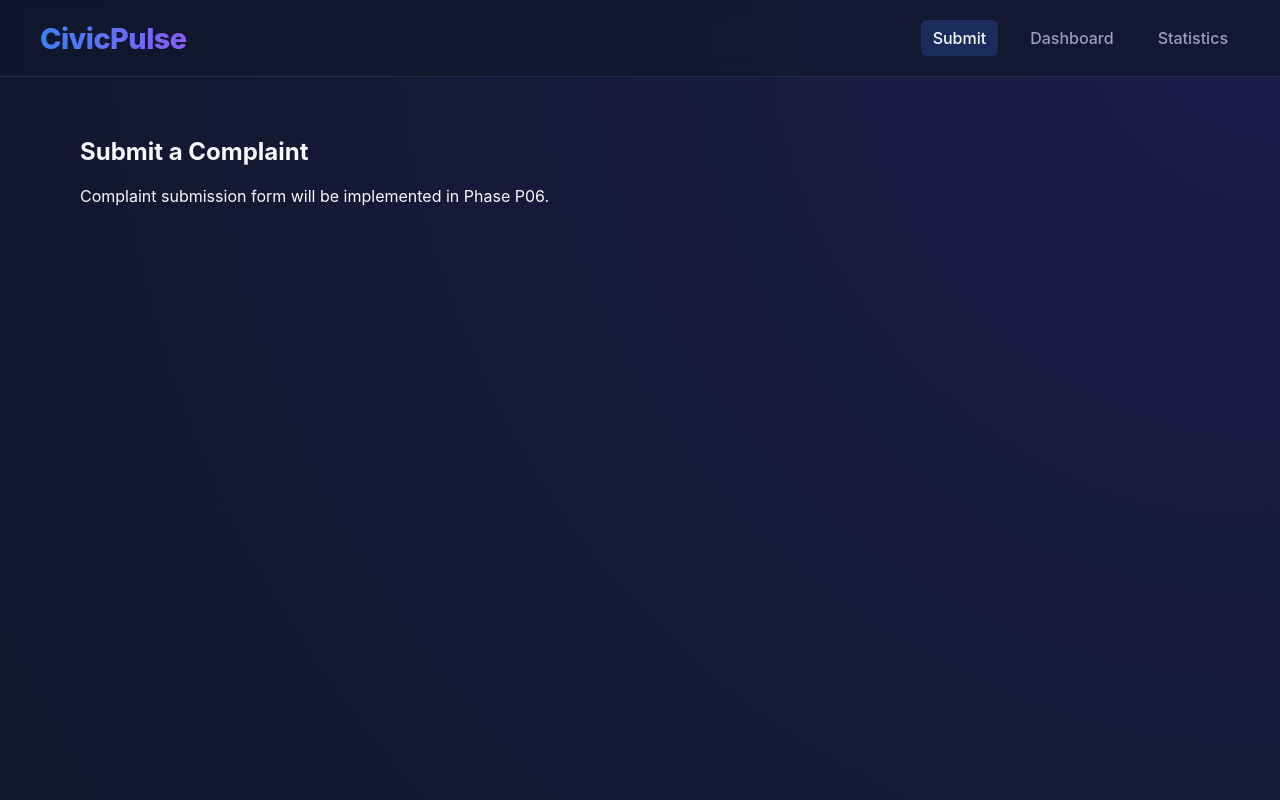
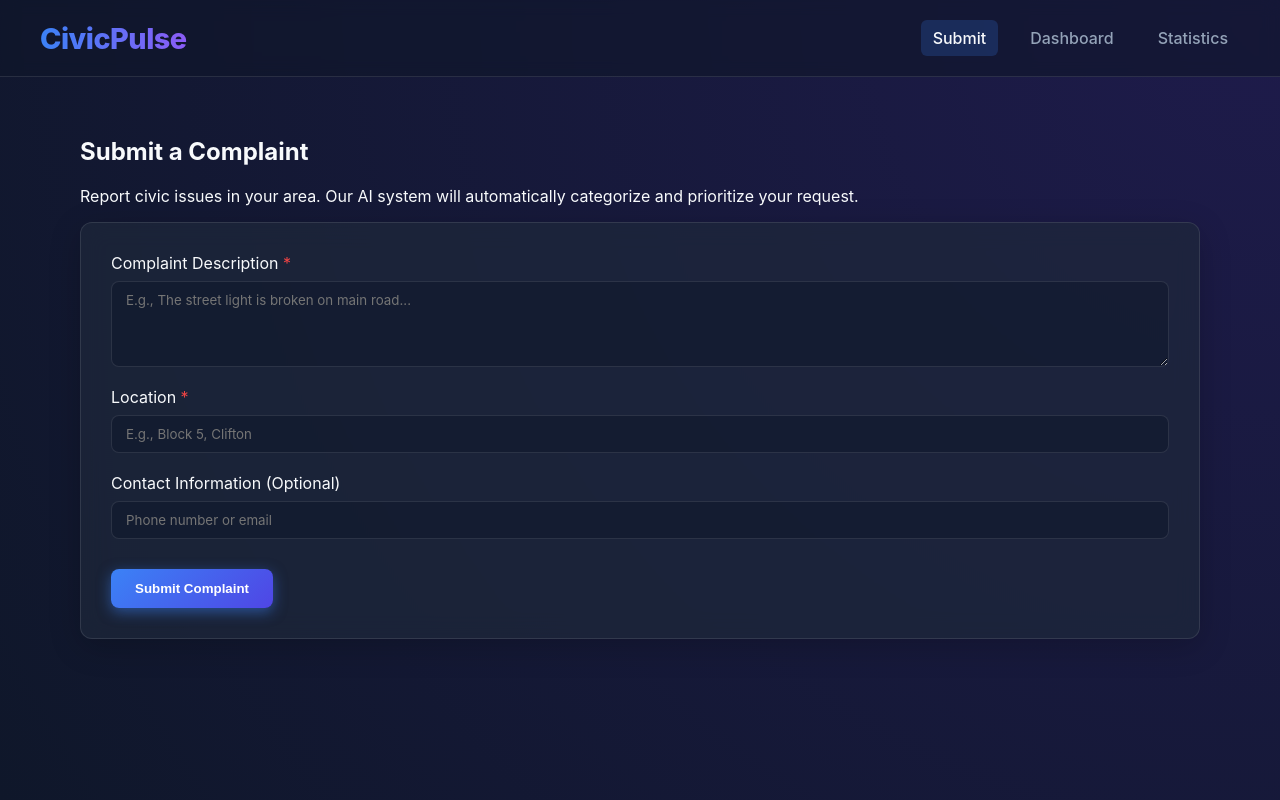
Before and after one commit to T-Urfan/CivicPulse, a React (Vite) app in the folder frontend/: page / in a window 1280 px wide. Built offline with nearby package versions, Linux system fonts and the light colour scheme.

Commit message:
feat: add 400 Validation Error UI integration

```diff
--- /dev/null
+++ b/frontend/src/components/ApiErrorBanner.tsx
@@ -0,0 +1,53 @@
+import React from 'react';
+import { ApiError } from '../api/client';
+import { ValidationErrorResponse } from '../api/types';
+
+interface ApiErrorBannerProps {
+  error: Error | ApiError | null;
+  onDismiss?: () => void;
+}
+
+const ApiErrorBanner: React.FC<ApiErrorBannerProps> = ({ error, onDismiss }) => {
+  if (!error) return null;
+
+  let title = 'An unexpected error occurred';
+  let messages: string[] = [error.message];
+
+  if (error instanceof ApiError) {
+    if (error.status === 400 && error.body && 'errors' in error.body) {
+      const validationBody = error.body as ValidationErrorResponse;
+      title = 'Validation Error';
+      messages = validationBody.errors.map((err) => `${err.field}: ${err.message}`);
+    } else if (error.status === 429) {
+      title = 'Rate Limit Exceeded';
+      const waitTime = error.retryAfter ? `${error.retryAfter} seconds` : 'a few moments';
+      messages = [`You are submitting too fast. Please wait ${waitTime} before trying again.`];
+    } else if (error.status === 409) {
+      title = 'Conflict';
+      messages = [error.body?.detail as string || 'Invalid state transition requested.'];
+    } else {
+      title = `Error ${error.status}`;
+      messages = [error.body?.detail as string || error.statusText];
+    }
+  }
+
+  return (
+    <div className="api-error-banner" role="alert">
+      <div className="api-error-content">
+        <h4 className="api-error-title">{title}</h4>
+        <ul className="api-error-list">
+          {messages.map((msg, i) => (
+            <li key={i}>{msg}</li>
+          ))}
+        </ul>
+      </div>
+      {onDismiss && (
+        <button className="api-error-close" onClick={onDismiss} aria-label="Dismiss">
+          &times;
+        </button>
+      )}
+    </div>
+  );
+};
+
+export default ApiErrorBanner;
--- a/frontend/src/pages/SubmitPage.tsx
+++ b/frontend/src/pages/SubmitPage.tsx
@@ -1,18 +1,99 @@
-/**
- * Submit Complaint Page
- *
- * Placeholder that will be fully implemented in Phase P06.
- * This is NOT a stub — it renders a functional placeholder
- * to verify routing and component structure work.
- */
+import React, { useState } from 'react';
+import { createComplaint } from '../api/client';
+import type { ComplaintCreateRequest } from '../api/types';
+import ApiErrorBanner from '../components/ApiErrorBanner';
 
-function SubmitPage() {
+const SubmitPage: React.FC = () => {
+  const [text, setText] = useState('');
+  const [location, setLocation] = useState('');
+  const [contact, setContact] = useState('');
+  const [isSubmitting, setIsSubmitting] = useState(false);
+  const [error, setError] = useState<Error | null>(null);
+  const [success, setSuccess] = useState(false);
+
+  const handleSubmit = async (e: React.FormEvent) => {
+    e.preventDefault();
+    setIsSubmitting(true);
+    setError(null);
+    setSuccess(false);
+
+    const payload: ComplaintCreateRequest = {
+      text,
+      location,
+      ...(contact ? { reporter_contact: contact } : {}),
+    };
+
+    try {
+      await createComplaint(payload);
+      setSuccess(true);
+      setText('');
+      setLocation('');
+      setContact('');
+    } catch (err: any) {
+      setError(err);
+    } finally {
+      setIsSubmitting(false);
+    }
+  };
+
   return (
-    <div className="page submit-page">
+    <div className="page-container submit-page">
       <h2>Submit a Complaint</h2>
-      <p>Complaint submission form will be implemented in Phase P06.</p>
+      <p className="text-muted">
+        Report civic issues in your area. Our AI system will automatically categorize and prioritize your request.
+      </p>
+
+      <ApiErrorBanner error={error} onDismiss={() => setError(null)} />
+
+      {success && (
+        <div className="glass-panel" style={{ padding: '20px', marginBottom: '24px', borderColor: 'var(--success-color)' }}>
+          <h4 style={{ color: 'var(--success-color)', margin: '0 0 8px 0' }}>Success</h4>
+          <p style={{ margin: 0 }}>Your complaint has been submitted and triaged successfully.</p>
+        </div>
+      )}
+
+      <form onSubmit={handleSubmit} className="glass-panel" style={{ padding: '30px', display: 'flex', flexDirection: 'column', gap: '20px' }}>
+        <div style={{ display: 'flex', flexDirection: 'column', gap: '8px' }}>
+          <label htmlFor="text">Complaint Description <span style={{ color: 'var(--error-color)' }}>*</span></label>
+          <textarea
+            id="text"
+            rows={4}
+            value={text}
+            onChange={(e) => setText(e.target.value)}
+            placeholder="E.g., The street light is broken on main road..."
+            required
+          />
+        </div>
+
+        <div style={{ display: 'flex', flexDirection: 'column', gap: '8px' }}>
+          <label htmlFor="location">Location <span style={{ color: 'var(--error-color)' }}>*</span></label>
+          <input
+            id="location"
+            type="text"
+            value={location}
+            onChange={(e) => setLocation(e.target.value)}
+            placeholder="E.g., Block 5, Clifton"
+            required
+          />
+        </div>
+
+        <div style={{ display: 'flex', flexDirection: 'column', gap: '8px' }}>
+          <label htmlFor="contact">Contact Information (Optional)</label>
+          <input
+            id="contact"
+            type="text"
+            value={contact}
+            onChange={(e) => setContact(e.target.value)}
+            placeholder="Phone number or email"
+          />
+        </div>
+
+        <button type="submit" disabled={isSubmitting} style={{ alignSelf: 'flex-start', marginTop: '10px' }}>
+          {isSubmitting ? 'Submitting...' : 'Submit Complaint'}
+        </button>
+      </form>
     </div>
   );
-}
+};
 
 export default SubmitPage;
```
